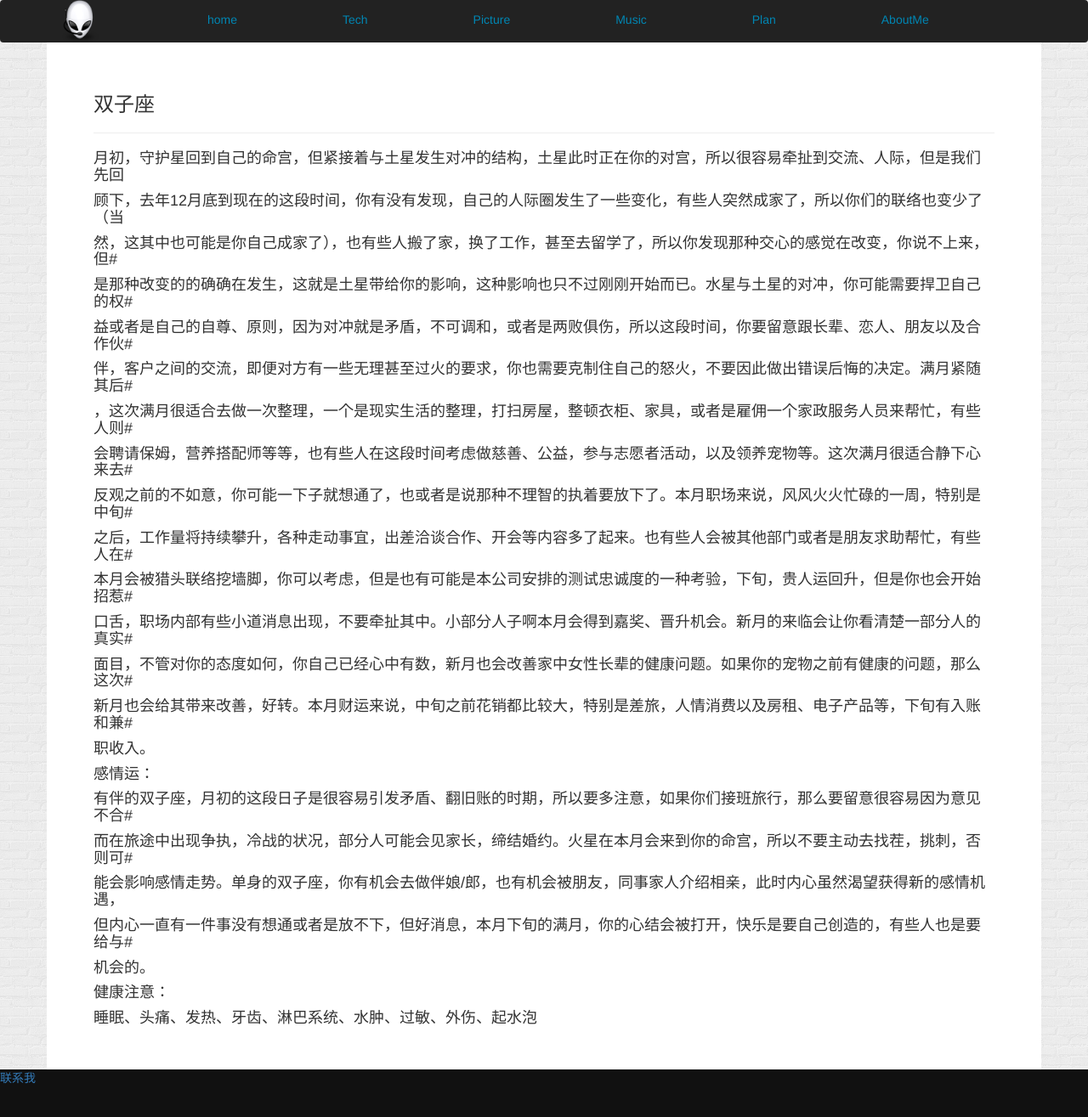
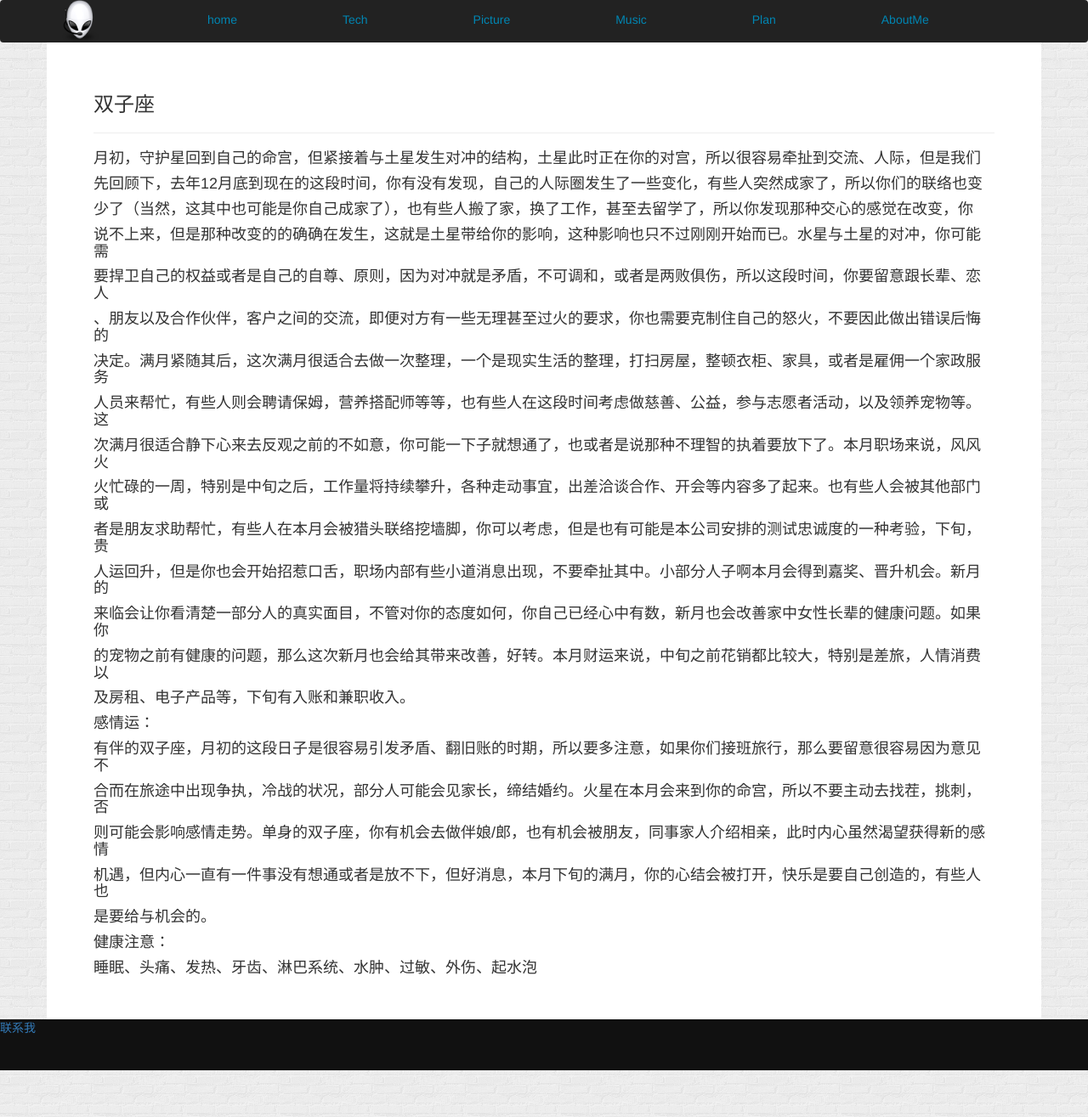
Before and after one commit to GeorageLiang/georageliang.github.com, a Jekyll site: the page built from 12md/twince.md, in a window 1280 px wide and 1319 px high. Shown: the top 1315 px of the window at 85% size. Built offline with Jekyll 4.4.1, drawn with Linux system fonts in a browser that asks for light colours; Markdown is read by kramdown in place of the engine named in the settings; comment, search, counter and statistics services are not loaded.

```diff
--- a/12md/twince.md
+++ b/12md/twince.md
@@ -9,46 +9,47 @@ permalink: /12md/twince/
 ###双子座
 ---
 
-#### 月初，守护星回到自己的命宫，但紧接着与土星发生对冲的结构，土星此时正在你的对宫，所以很容易牵扯到交流、人际，但是我们先回
+#### 月初，守护星回到自己的命宫，但紧接着与土星发生对冲的结构，土星此时正在你的对宫，所以很容易牵扯到交流、人际，但是我们
 
-#### 顾下，去年12月底到现在的这段时间，你有没有发现，自己的人际圈发生了一些变化，有些人突然成家了，所以你们的联络也变少了（当
+#### 先回顾下，去年12月底到现在的这段时间，你有没有发现，自己的人际圈发生了一些变化，有些人突然成家了，所以你们的联络也变
 
-####然，这其中也可能是你自己成家了），也有些人搬了家，换了工作，甚至去留学了，所以你发现那种交心的感觉在改变，你说不上来，但#
+####少了（当然，这其中也可能是你自己成家了），也有些人搬了家，换了工作，甚至去留学了，所以你发现那种交心的感觉在改变，你
 
-####是那种改变的的确确在发生，这就是土星带给你的影响，这种影响也只不过刚刚开始而已。水星与土星的对冲，你可能需要捍卫自己的权#
+####说不上来，但是那种改变的的确确在发生，这就是土星带给你的影响，这种影响也只不过刚刚开始而已。水星与土星的对冲，你可能需
 
-####益或者是自己的自尊、原则，因为对冲就是矛盾，不可调和，或者是两败俱伤，所以这段时间，你要留意跟长辈、恋人、朋友以及合作伙#
+####要捍卫自己的权益或者是自己的自尊、原则，因为对冲就是矛盾，不可调和，或者是两败俱伤，所以这段时间，你要留意跟长辈、恋人
 
-####伴，客户之间的交流，即便对方有一些无理甚至过火的要求，你也需要克制住自己的怒火，不要因此做出错误后悔的决定。满月紧随其后#
+####、朋友以及合作伙伴，客户之间的交流，即便对方有一些无理甚至过火的要求，你也需要克制住自己的怒火，不要因此做出错误后悔的
 
-####，这次满月很适合去做一次整理，一个是现实生活的整理，打扫房屋，整顿衣柜、家具，或者是雇佣一个家政服务人员来帮忙，有些人则#
-####会聘请保姆，营养搭配师等等，也有些人在这段时间考虑做慈善、公益，参与志愿者活动，以及领养宠物等。这次满月很适合静下心来去#
+####决定。满月紧随其后，这次满月很适合去做一次整理，一个是现实生活的整理，打扫房屋，整顿衣柜、家具，或者是雇佣一个家政服务
 
-####反观之前的不如意，你可能一下子就想通了，也或者是说那种不理智的执着要放下了。本月职场来说，风风火火忙碌的一周，特别是中旬#
+####人员来帮忙，有些人则会聘请保姆，营养搭配师等等，也有些人在这段时间考虑做慈善、公益，参与志愿者活动，以及领养宠物等。这
 
-####之后，工作量将持续攀升，各种走动事宜，出差洽谈合作、开会等内容多了起来。也有些人会被其他部门或者是朋友求助帮忙，有些人在#
+####次满月很适合静下心来去反观之前的不如意，你可能一下子就想通了，也或者是说那种不理智的执着要放下了。本月职场来说，风风火
 
-####本月会被猎头联络挖墙脚，你可以考虑，但是也有可能是本公司安排的测试忠诚度的一种考验，下旬，贵人运回升，但是你也会开始招惹#
+####火忙碌的一周，特别是中旬之后，工作量将持续攀升，各种走动事宜，出差洽谈合作、开会等内容多了起来。也有些人会被其他部门或
 
-####口舌，职场内部有些小道消息出现，不要牵扯其中。小部分人子啊本月会得到嘉奖、晋升机会。新月的来临会让你看清楚一部分人的真实#
+####者是朋友求助帮忙，有些人在本月会被猎头联络挖墙脚，你可以考虑，但是也有可能是本公司安排的测试忠诚度的一种考验，下旬，贵
 
-####面目，不管对你的态度如何，你自己已经心中有数，新月也会改善家中女性长辈的健康问题。如果你的宠物之前有健康的问题，那么这次#
+####人运回升，但是你也会开始招惹口舌，职场内部有些小道消息出现，不要牵扯其中。小部分人子啊本月会得到嘉奖、晋升机会。新月的
 
-####新月也会给其带来改善，好转。本月财运来说，中旬之前花销都比较大，特别是差旅，人情消费以及房租、电子产品等，下旬有入账和兼#
+####来临会让你看清楚一部分人的真实面目，不管对你的态度如何，你自己已经心中有数，新月也会改善家中女性长辈的健康问题。如果你
 
-####职收入。
+####的宠物之前有健康的问题，那么这次新月也会给其带来改善，好转。本月财运来说，中旬之前花销都比较大，特别是差旅，人情消费以
+
+####及房租、电子产品等，下旬有入账和兼职收入。
 
 ####感情运：
 
-####有伴的双子座，月初的这段日子是很容易引发矛盾、翻旧账的时期，所以要多注意，如果你们接班旅行，那么要留意很容易因为意见不合#
+####有伴的双子座，月初的这段日子是很容易引发矛盾、翻旧账的时期，所以要多注意，如果你们接班旅行，那么要留意很容易因为意见不
 
-####而在旅途中出现争执，冷战的状况，部分人可能会见家长，缔结婚约。火星在本月会来到你的命宫，所以不要主动去找茬，挑刺，否则可#
+####合而在旅途中出现争执，冷战的状况，部分人可能会见家长，缔结婚约。火星在本月会来到你的命宫，所以不要主动去找茬，挑刺，否
 
-####能会影响感情走势。单身的双子座，你有机会去做伴娘/郎，也有机会被朋友，同事家人介绍相亲，此时内心虽然渴望获得新的感情机遇，
+####则可能会影响感情走势。单身的双子座，你有机会去做伴娘/郎，也有机会被朋友，同事家人介绍相亲，此时内心虽然渴望获得新的感情
 
-####但内心一直有一件事没有想通或者是放不下，但好消息，本月下旬的满月，你的心结会被打开，快乐是要自己创造的，有些人也是要给与#
+####机遇，但内心一直有一件事没有想通或者是放不下，但好消息，本月下旬的满月，你的心结会被打开，快乐是要自己创造的，有些人也
 
-####机会的。
+####是要给与机会的。
 
 ####健康注意：
 
```
